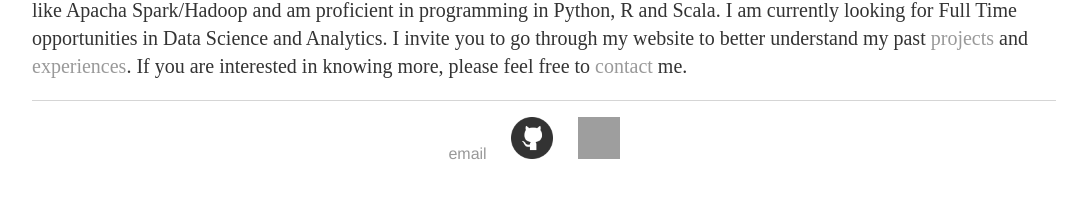
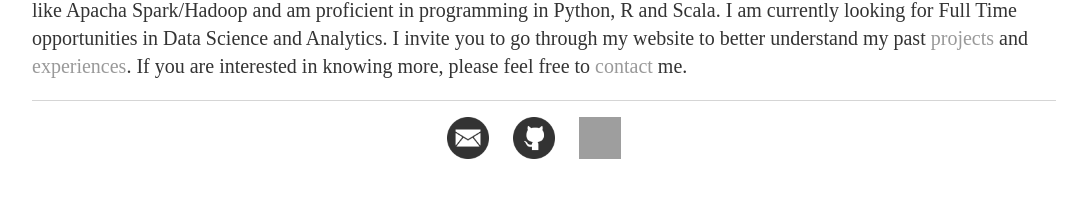
Before and after one commit to NeilBardhan/neilbardhan.github.io, a Jekyll site: the page built from index.html, in a window 1280 px wide. Shown: the part 538-736 px from the top of the page, without its empty margins (96-1167 px from the left). Built offline with Jekyll 4.4.1, drawn with Linux system fonts in a browser that asks for light colours; grey boxes are pictures that could not be loaded.

Commit message:
Update default.html

```diff
--- a/_layouts/default.html
+++ b/_layouts/default.html
@@ -24,13 +24,18 @@
 			<footer>
 			<center>
 	    		<ul>
-	        		<li><a href="mailto:indraneil.bardhan@tuta.io">email</a></li>
+	        		<li><a href="mailto:indraneil.bardhan@tuta.io">
+					<img src="/images/email.png" alt="email" style="width:42px;height:42px;border:0;">
+				</a>
+				</li>
 	        		<li><a target="_blank" href="https://github.com/NeilBardhan">
-					<img src="/images/github.png" alt="Linkedin" style="width:42px;height:42px;border:0;">
-					</a></li>
+					<img src="/images/github.png" alt="github" style="width:42px;height:42px;border:0;">
+				</a>
+				</li>
 				<li><a target="_blank" href="https://www.linkedin.com/in/indraneilbardhan/">
-  					<img src="/images/linkedin.png" alt="Linkedin" style="width:42px;height:42px;border:0;">
-					</a></li>
+  					<img src="/images/linkedin.png" alt="linkedin" style="width:42px;height:42px;border:0;">
+				</a>
+				</li>
 			</ul>
 			</center>
 			</footer>
```
